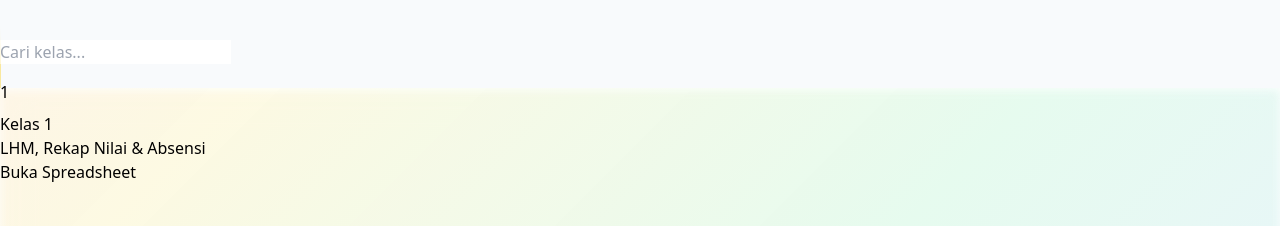
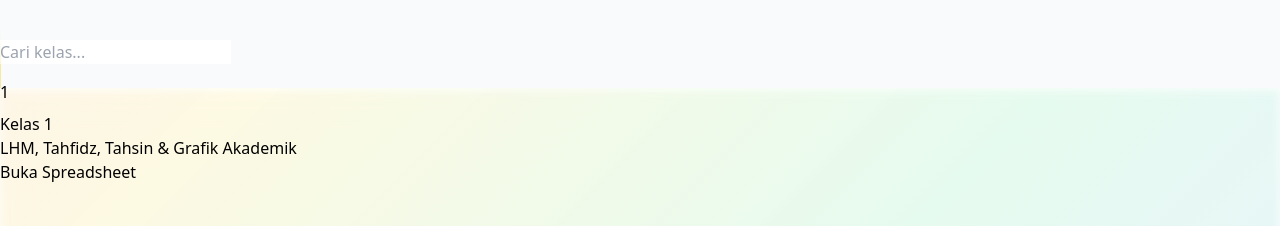
Before and after one commit to HanfaEdu/Laporan_Akademik, a React (Vite) app: page / in a window 1280 px wide. Shown: the part 3100-3326 px from the top of the page. Built offline with nearby package versions, Linux system fonts and the light colour scheme.

Commit message:
Update App.jsx

```diff
--- a/src/App.jsx
+++ b/src/App.jsx
@@ -351,7 +351,7 @@ export default function PortalKelas() {
                       {cls.name}
                     </h3>
                     <p className="text-slate-600 font-medium text-sm">
-                      LHM, Rekap Nilai & Absensi
+                      LHM, Tahfidz, Tahsin & Grafik Akademik
                     </p>
                   </div>
 
```
